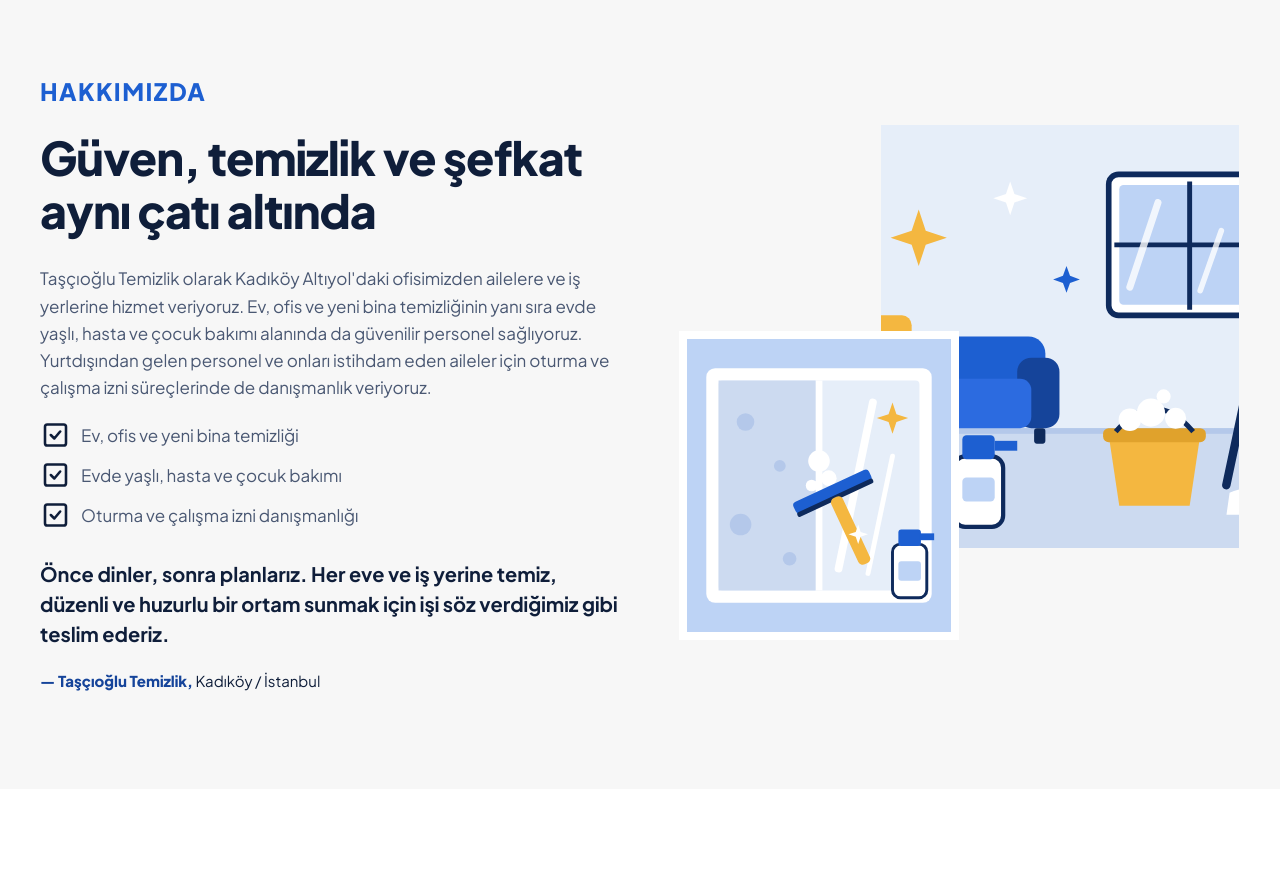
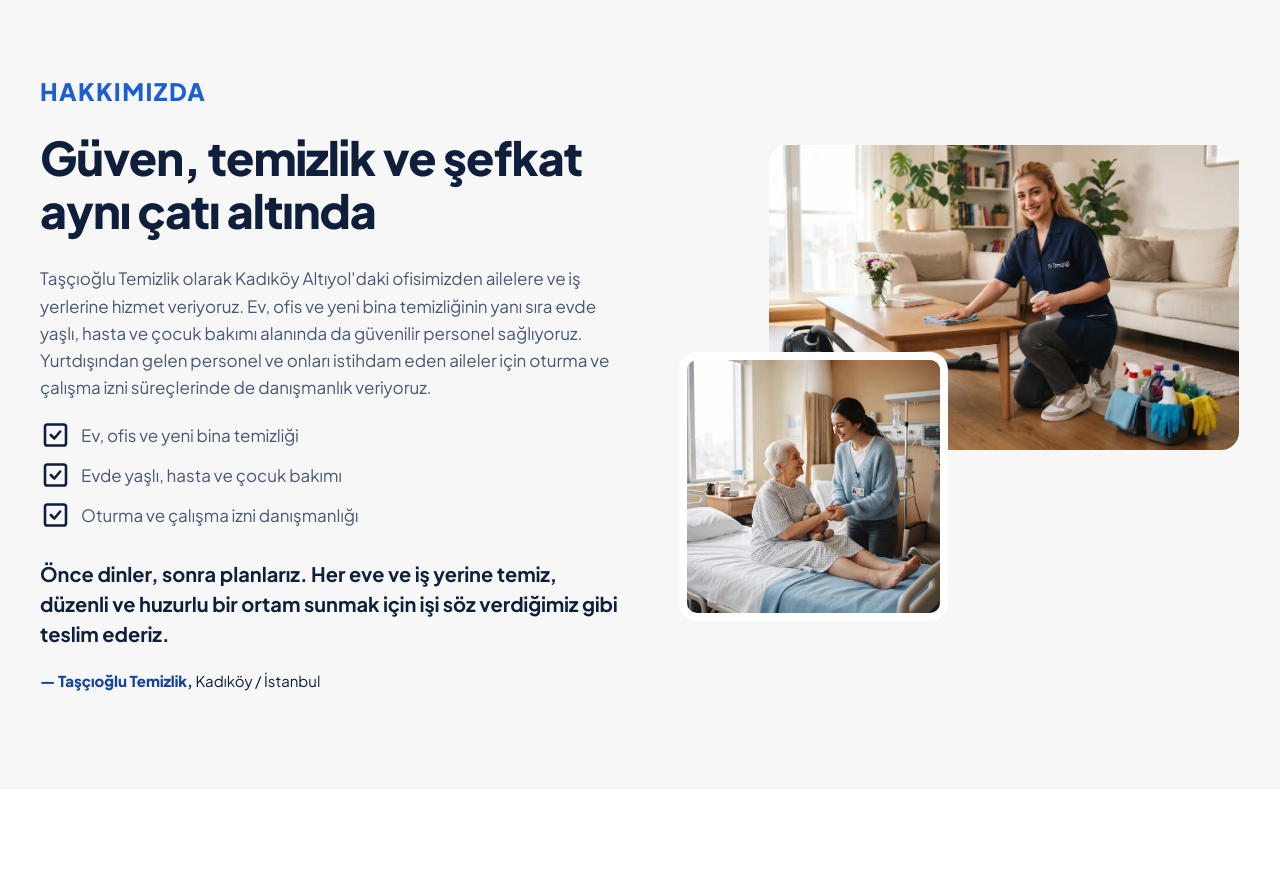
Before and after one commit to myildizcommerce/tascioglu-web, a plain HTML site: page index.html in a window 1280 px wide. Shown: the part 1600-2482 px from the top of the page. Drawn offline with Linux system fonts and the light colour scheme.

Commit message:
Hakkımızda: çizimler yerine ev temizliği ve yaşlı bakımı fotoğrafları (WebP)
Co-Authored-By: Claude Opus 5.5 <noreply@anthropic.com>
Claude-Session: https://claude.ai/code/session_01LuLWzfEtQy5LnMTGSWVp3x

```diff
--- a/index.html
+++ b/index.html
@@ -194,9 +194,9 @@ input:focus,select:focus,button:focus-visible,a:focus-visible{outline:3px solid
 <div style="font-size: 15px"><span style="font-weight: 800; color: #15449A;">— Taşçıoğlu Temizlik,</span> Kadıköy / İstanbul</div>
 </div>
 <div style="flex: 1 1 440px; min-width: 0;">
-<div style="position: relative; width: 100%; max-width: 560px; margin: 0 auto; aspect-ratio: 1 / 0.92;">
-<img src="assets/temizlik-cizim.svg" alt="Temizlik yapılan salon illüstrasyonu" style="position: absolute; right: 0; top: 0; width: 64%; height: 82%; object-fit: cover; display: block;">
-<img src="assets/cam-temizligi-cizim.svg" alt="Cam temizliği illüstrasyonu" style="position: absolute; left: 0; bottom: 0; width: 50%; height: 60%; object-fit: cover; border: 8px solid #FFFFFF; box-sizing: border-box; display: block;">
+<div style="position: relative; width: 100%; max-width: 560px; margin: 0 auto; aspect-ratio: 1 / 0.85;">
+<img src="assets/hakkimizda-ev-temizligi.webp" alt="Taşçıoğlu Temizlik personeli Kadıköy'de ev temizliği yapıyor" width="1200" height="655" loading="lazy" decoding="async" style="position: absolute; right: 0; top: 0; width: 84%; height: 64%; object-fit: cover; object-position: 60% center; border-radius: 18px; display: block;">
+<img src="assets/hakkimizda-yasli-bakimi.webp" alt="Evde yaşlı bakımı: bakıcı yaşlı hanımla ilgileniyor" width="800" height="800" loading="lazy" decoding="async" style="position: absolute; left: 0; bottom: 0; width: 48%; aspect-ratio: 1 / 1; height: auto; object-fit: cover; border: 8px solid #FFFFFF; border-radius: 18px; box-sizing: border-box; display: block;">
 
 </div>
 </div>
```
Also changed, not shown: assets/hakkimizda-ev-temizligi.webp (added), assets/hakkimizda-yasli-bakimi.webp (added).
